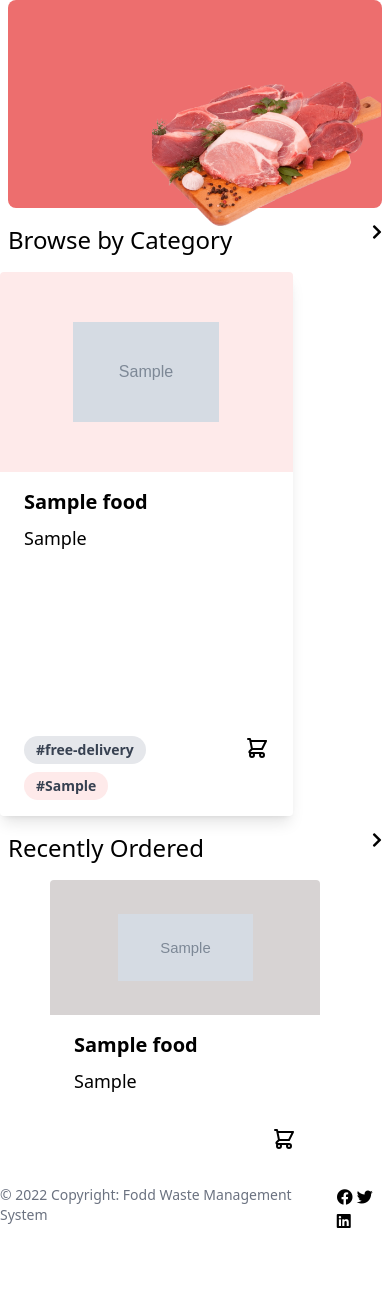
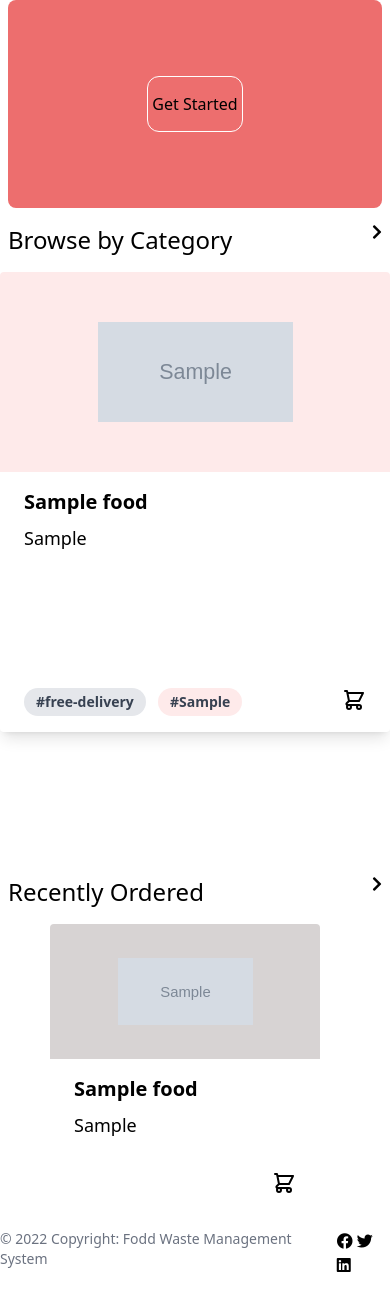
Before and after one commit to samuelodhiambo/FoodWasteManagementProject, a Django app: page / in a window 390 px wide. Shown: the part 221-1518 px from the top of the page. Before the commit the page ends 1449 px from the top, so only its background shows below. Run offline with Django 4.2, Linux system fonts and the light colour scheme; a user stored in the database is signed in; tables that the repository leaves empty hold one stand-in row (values such as "Sample post"); grey boxes marked "Sample" are stand-in pictures; some libraries are stand-ins or nearby versions.

Commit message:
bug-fix:layout - fixed layout overflow on small screen devices

```diff
--- a/catalog/templates/index.html
+++ b/catalog/templates/index.html
@@ -15,7 +15,7 @@
 </head>
 
 <body>
-    <main class="px-0 md:px-10">
+    <main class="px-0 md:px-10 overflow-hidden">
         <nav class="flex  items-center justify-between flex-wrap bg-primary-500 p-6">
             <div class="flex items-center flex-shrink-0 text-white mr-6">
                 <img src="{% static 'assets/brand.png' %}" alt="logo" class="w-20 h-12">
@@ -46,14 +46,15 @@
                             role="menu" aria-orientation="vertical" aria-labelledby="profile" tabindex="-1">
                             <div class="py-1" role="none">
                                 <!-- Active: "bg-gray-100 text-gray-900", Not Active: "text-gray-700" -->
-                                <a href="{% url 'my_products' %}" class="text-gray-700 block px-4 py-2 text-sm" role="menuitem" tabindex="-1"
-                                    id="menu-item-0">My Products</a>
+                                <a href="{% url 'my_products' %}" class="text-gray-700 block px-4 py-2 text-sm"
+                                    role="menuitem" tabindex="-1" id="menu-item-0">My Products</a>
                                 <a href="#" class="text-gray-700 block px-4 py-2 text-sm" role="menuitem" tabindex="-1">
                                     {% if request.user.username != '' %}
                                     <a href="{% url 'logout' %}">
                                         <button type="submit"
                                             class="text-gray-700 block w-full text-left px-4 py-2 text-sm"
-                                            role="menuitem" tabindex="-1" id="menu-item-3">Sign out ({{ request.user.username }})</button>
+                                            role="menuitem" tabindex="-1" id="menu-item-3">Sign out ({{
+                                            request.user.username }})</button>
                                     </a>
                                     {% else %}
                                     <a href="{% url 'login' %}"><button
@@ -86,8 +87,8 @@
         <div class="px-0 md:px-14">
             <div class="ml-2 mr-2 p-2 bg-primary h-52 rounded-lg">
 
-                <div class="flex w-full justify-between px-10 items-center">
-                    <div class="flex flex-col items-start justify-evenly invisible md:visible">
+                <div class="flex w-full h-full md:justify-between justify-center px-10 items-center">
+                    <div class="md:flex hidden flex-col items-start justify-evenly invisible md:visible">
                         <h1 class="text-white text-2xl">Free Delivery Month</h1>
                         <p class="text-black text-xl">Lorem ipsum dolor consect si et malis</p>
 
@@ -96,8 +97,11 @@
                                 class="btn btn-secondary border border-white h-14 w-24 rounded-xl hover:text-white hover:border-secondary">Get
                                 Started</button></a>
                     </div>
-
-                    <img class="h-36" src="{% static 'assets/meat.png' %}" alt="logo">
+                    <a
+                        href="{% if request.user.username == '' %}{% url 'login' %}{% else %}{% url 'view' %}{% endif %}"><button
+                            class="md:hidden block btn btn-secondary border border-white h-14 w-24 rounded-xl hover:text-white hover:border-secondary">Get
+                            Started</button></a>
+                    <img class="h-36 md:flex hidden" src="{% static 'assets/meat.png' %}" alt="logo">
                 </div>
             </div>
             <div class="mx-2 my-4 flex justify-between">
@@ -105,7 +109,7 @@
                 <i class="fas fa-chevron-right text-primary-500"></i>
             </div>
 
-            <div class="my-4 flex  justify-between   h-1/3 md:h-1/2 ">
+            <div class="my-4 flex md:flex-row flex-col justify-between   h-1/3 md:h-1/2 ">
                 {% for product in products|slice:":2" %}
                 <div class="flex sm:block h-full w-full md:w-1/4 justify-center md:justify-evenly">
                     <div class="h-auto rounded overflow-hidden shadow-lg">
@@ -161,7 +165,7 @@
                 <i class="fas fa-chevron-right text-primary-500"></i>
             </div>
             <div class="mt-2">
-                <div class="flex">
+                <div class="flex flex-col md:flex-row wrap">
 
                     {% for product in products|slice:":4" %}
                     <div class="flex h-full w-full md:w-1/4 flex-wrap pr-5 justify-around">
@@ -247,7 +251,8 @@
                     <div class="flex w-full justify-center">
                         <img class="w-32" id="productImage" src="{% static 'assets/plate.png' %}" />
                     </div>
-                    <h2 class="text-xl font-bold py-4 " id="productName"></h3>
+                    <h2 class="text-xl font-bold py-4 " id="productName">
+                        </h3>
                         <p class="text-sm text-gray-500 px-8">Lorem ipsum dolor sit, amet consectetur adipisicing elit.
                             Possimus quos dolores suscipit nobis voluptatibus ab doloribus. Deserunt illum iste magnam
                             commodi tempore repudiandae, voluptate odit provident temporibus quas vero quam?</p>
```
Also changed, not shown: media/images/pngwing.com_3.png (added), media/images/pngwing_4.png (added).
